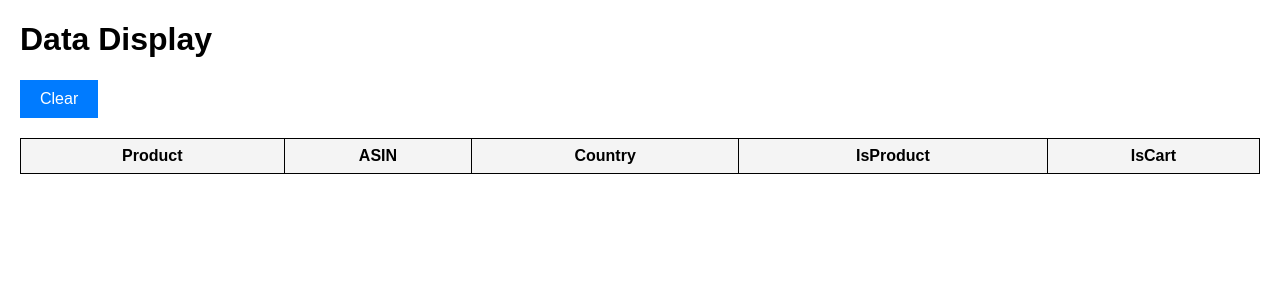
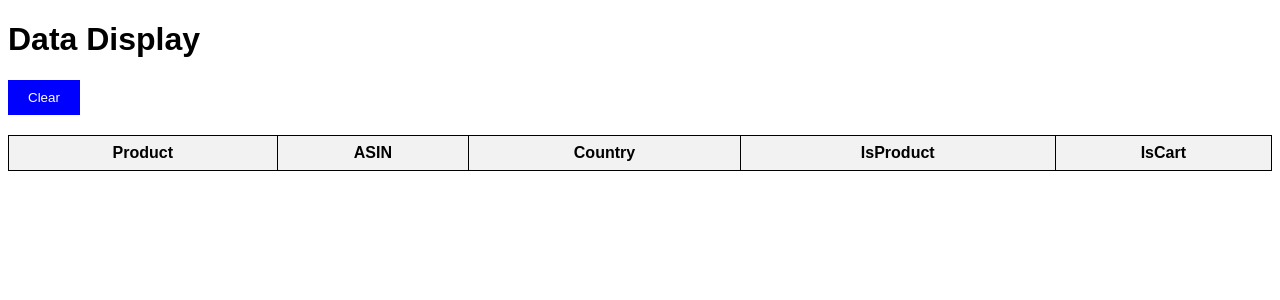
Before and after one commit to CharlieZyon/flask-project, a Flask app: page / in a window 1280 px wide. Shown: the top 300 px of the page. Run offline with Flask 3, Linux system fonts and the light colour scheme; lists and menus that the app fills with data are empty; some libraries are stand-ins or nearby versions.

Commit message:
Updated app.py and index.html for real-time updates and Clear button

```diff
--- a/app.py
+++ b/app.py
@@ -1,8 +1,18 @@
-from flask import Flask, request, jsonify, render_template
+from flask import Flask, render_template, request, jsonify
+from flask_socketio import SocketIO, emit
 
 app = Flask(__name__)
+app.config['SECRET_KEY'] = 'your_secret_key'
+socketio = SocketIO(app)
 
+# In-memory data store
 data_store = []
+
+
+@app.route('/', methods=['GET'])
+def display_data():
+    return render_template('index.html', data=data_store)
+
 
 @app.route('/', methods=['POST'])
 def add_data():
@@ -14,17 +24,21 @@ def add_data():
     new_data = request.get_json()
     data_store.append(new_data)
 
+    # Emit the new data to connected clients
+    socketio.emit('new_data', new_data)
+
     return jsonify({"message": "Data added successfully!", "current_data": data_store}), 200
 
-@app.route('/', methods=['GET'])
-def display_data():
-    return render_template('index.html', data=data_store)
 
 @app.route('/clear', methods=['POST'])
 def clear_data():
     global data_store
-    data_store = []  # Clear the data
-    return jsonify({"message": "All data cleared!"}), 200
+
+    data_store = []  # Clear the data store
+    socketio.emit('clear_data')  # Notify all clients to clear the table
+
+    return jsonify({"message": "Data cleared successfully!"}), 200
+
 
 if __name__ == '__main__':
-    app.run(debug=True)
+    socketio.run(app, debug=True)
--- a/templates/index.html
+++ b/templates/index.html
@@ -4,14 +4,15 @@
     <meta charset="UTF-8">
     <meta name="viewport" content="width=device-width, initial-scale=1.0">
     <title>Data Display</title>
+    <script src="https://cdnjs.cloudflare.com/ajax/libs/socket.io/4.6.0/socket.io.min.js"></script>
     <style>
         body {
             font-family: Arial, sans-serif;
-            margin: 20px;
         }
         table {
             width: 100%;
             border-collapse: collapse;
+            margin-top: 20px;
         }
         th, td {
             border: 1px solid black;
@@ -19,33 +20,28 @@
             padding: 8px;
         }
         th {
-            background-color: #f4f4f4;
+            background-color: #f2f2f2;
         }
-        td.highlight {
+        .clear-button {
+            background-color: blue;
+            color: white;
+            padding: 10px 20px;
+            border: none;
+            cursor: pointer;
+        }
+        .clear-button:hover {
+            background-color: darkblue;
+        }
+        .red-cell {
             background-color: red;
             color: white;
-        }
-        .button-container {
-            margin-bottom: 20px;
-        }
-        button {
-            padding: 10px 20px;
-            background-color: #007bff;
-            color: white;
-            border: none;
-            cursor: pointer;
-            font-size: 16px;
-        }
-        button:hover {
-            background-color: #0056b3;
         }
     </style>
 </head>
 <body>
     <h1>Data Display</h1>
-    <div class="button-container">
-        <button id="clear-button">Clear</button>
-    </div>
+    <button class="clear-button" onclick="clearData()">Clear</button>
+
     <table>
         <thead>
             <tr>
@@ -56,29 +52,58 @@
                 <th>IsCart</th>
             </tr>
         </thead>
-        <tbody>
+        <tbody id="data-table">
             {% for item in data %}
             <tr>
                 <td>{{ item.Product }}</td>
                 <td>{{ item.ASIN }}</td>
                 <td>{{ item.Country }}</td>
-                <td class="{{ 'highlight' if item.IsProduct == 'Not there' else '' }}">{{ item.IsProduct }}</td>
-                <td class="{{ 'highlight' if item.IsCart == 'Not there' else '' }}">{{ item.IsCart }}</td>
+                <td>{{ item.IsProduct }}</td>
+                <td class="{{ 'red-cell' if item.IsCart == 'Not there' else '' }}">{{ item.IsCart }}</td>
             </tr>
             {% endfor %}
         </tbody>
     </table>
 
     <script>
-        document.getElementById("clear-button").addEventListener("click", function() {
-            fetch("/clear", { method: "POST" })
-                .then(response => response.json())
-                .then(data => {
-                    alert(data.message); // Show a message that data was cleared
-                    location.reload();   // Reload the page to refresh the table
-                })
-                .catch(error => console.error("Error:", error));
+        const socket = io();
+
+        // Listen for 'new_data' events from the server
+        socket.on('new_data', function(newData) {
+            const table = document.getElementById('data-table');
+
+            // Create a new row for the incoming data
+            const newRow = document.createElement('tr');
+            newRow.innerHTML = `
+                <td>${newData.Product}</td>
+                <td>${newData.ASIN}</td>
+                <td>${newData.Country}</td>
+                <td>${newData.IsProduct}</td>
+                <td class="${newData.IsCart === 'Not there' ? 'red-cell' : ''}">${newData.IsCart}</td>
+            `;
+            table.appendChild(newRow);
         });
+
+        // Listen for 'clear_data' events from the server
+        socket.on('clear_data', function() {
+            const table = document.getElementById('data-table');
+            table.innerHTML = ''; // Clear all rows in the table
+        });
+
+        // Clear data function
+        function clearData() {
+            fetch('/clear', {
+                method: 'POST',
+                headers: {
+                    'Content-Type': 'application/json'
+                }
+            })
+            .then(response => response.json())
+            .then(data => {
+                console.log(data.message);
+            })
+            .catch(error => console.error('Error clearing data:', error));
+        }
     </script>
 </body>
 </html>
```
